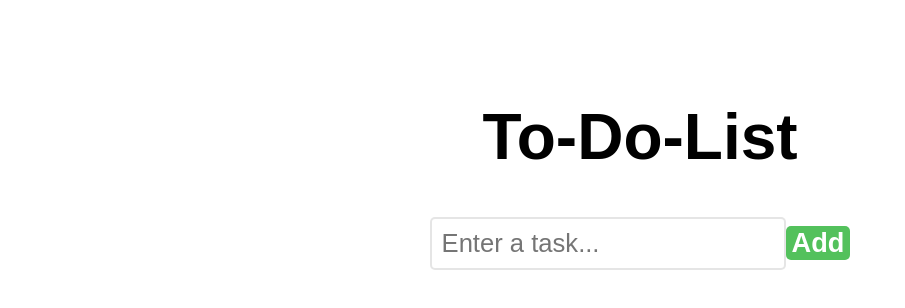
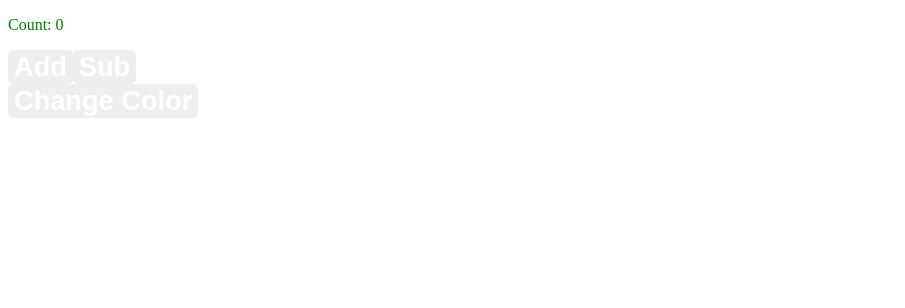
Before and after one commit to Omsurvase24/React-Basics, a React (Vite) app: page / in a window 1280 px wide. Shown: the top 308 px of the page, without its empty margins (0-905 px from the left). Built offline with nearby package versions, Linux system fonts and the light colour scheme.

Commit message:
useEffect 1

```diff
--- a/src/App.jsx
+++ b/src/App.jsx
@@ -1,9 +1,9 @@
-import ToDoList from "./todo";
+import UseEffectFn from "./UseEffect";
 
 function App() {
   return (
     <>
-      <ToDoList></ToDoList>
+      <UseEffectFn></UseEffectFn>
     </>
   );
 }
--- /dev/null
+++ b/src/UseEffect.jsx
@@ -0,0 +1,33 @@
+import React, { useState, useEffect } from "react";
+
+function UseEffectFn() {
+    const [count, setCount] = useState(0);
+    const [color, setColor] = useState("green");
+
+    useEffect(() => {
+        document.title = `Count: ${count} ${color}`;
+    }, [count, color]);
+
+    function addCount() {
+        setCount(c => c + 1);
+    }
+
+    function subCount() {
+        setCount(c => c - 1);
+    }
+
+    function changeColor() {
+        setColor(c => c === "green" ? "red" : "green");
+    }
+
+    return (
+        <div>
+            <p style={{ color: color }}>Count: {count}</p>
+            <button onClick={addCount}>Add</button>
+            <button onClick={subCount}>Sub</button> <br />
+            <button onClick={changeColor}>Change Color</button>
+        </div>
+    );
+}
+
+export default UseEffectFn
```
